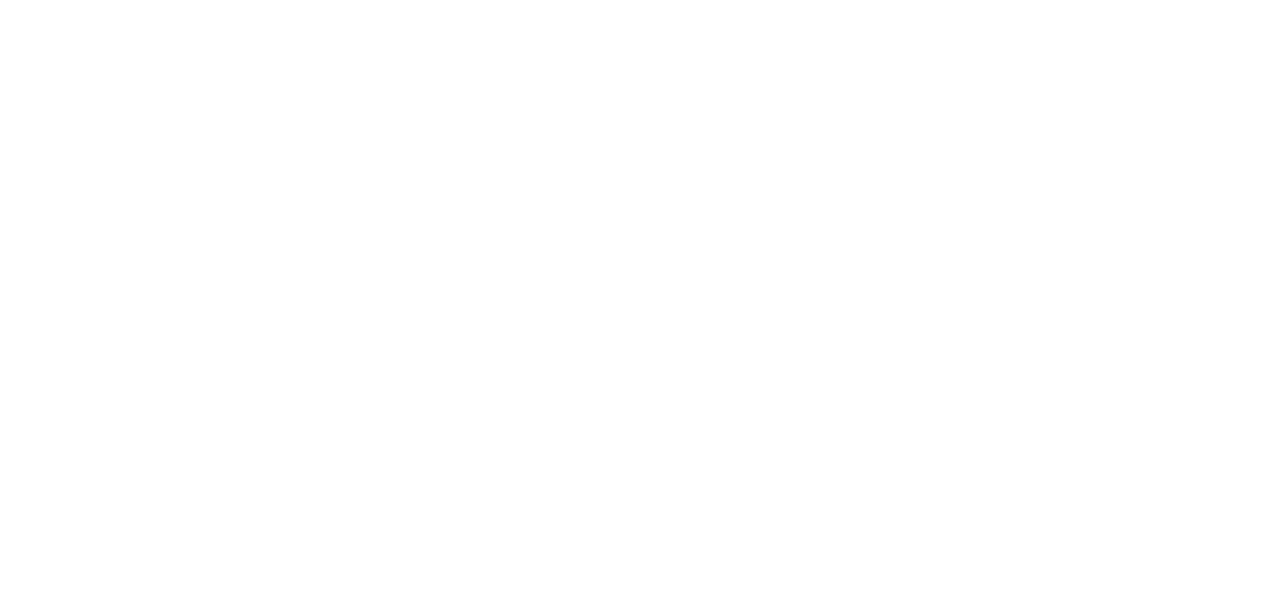
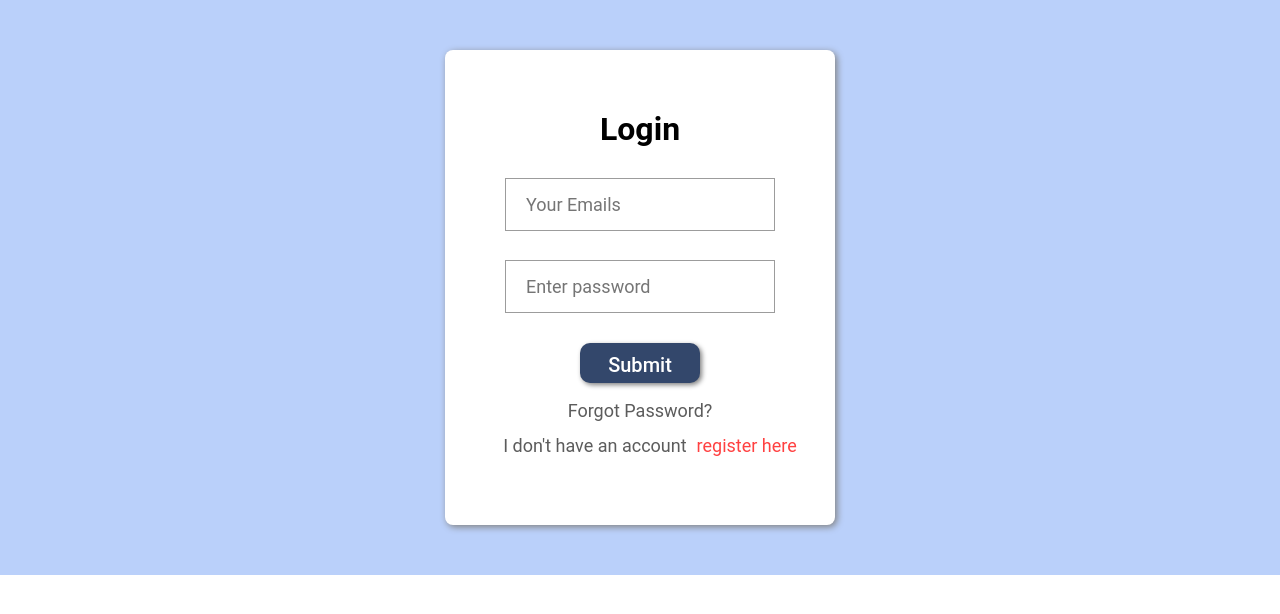
Before and after one commit to arjun2309/Finance_Tracker, a React (Create React App) app: page / in a window 1280 px wide. Before the commit this address had no page. Shown: the top 614 px of the page. Built offline with nearby package versions, Linux system fonts and the light colour scheme; no server answers.

Commit message:
Update App.js

```diff
--- a/src/App.js
+++ b/src/App.js
@@ -52,7 +52,7 @@
         <Route path="/reports" element={<Reports username={userName}/>}/>
         </>
         ):(
-          <Route path="/login" element={<Login handleSignInSuccess={handleSignInSuccess} />}/>
+          <Route path="/" element={<Login handleSignInSuccess={handleSignInSuccess} />}/>
         )}
       </Routes>
    </>
```
